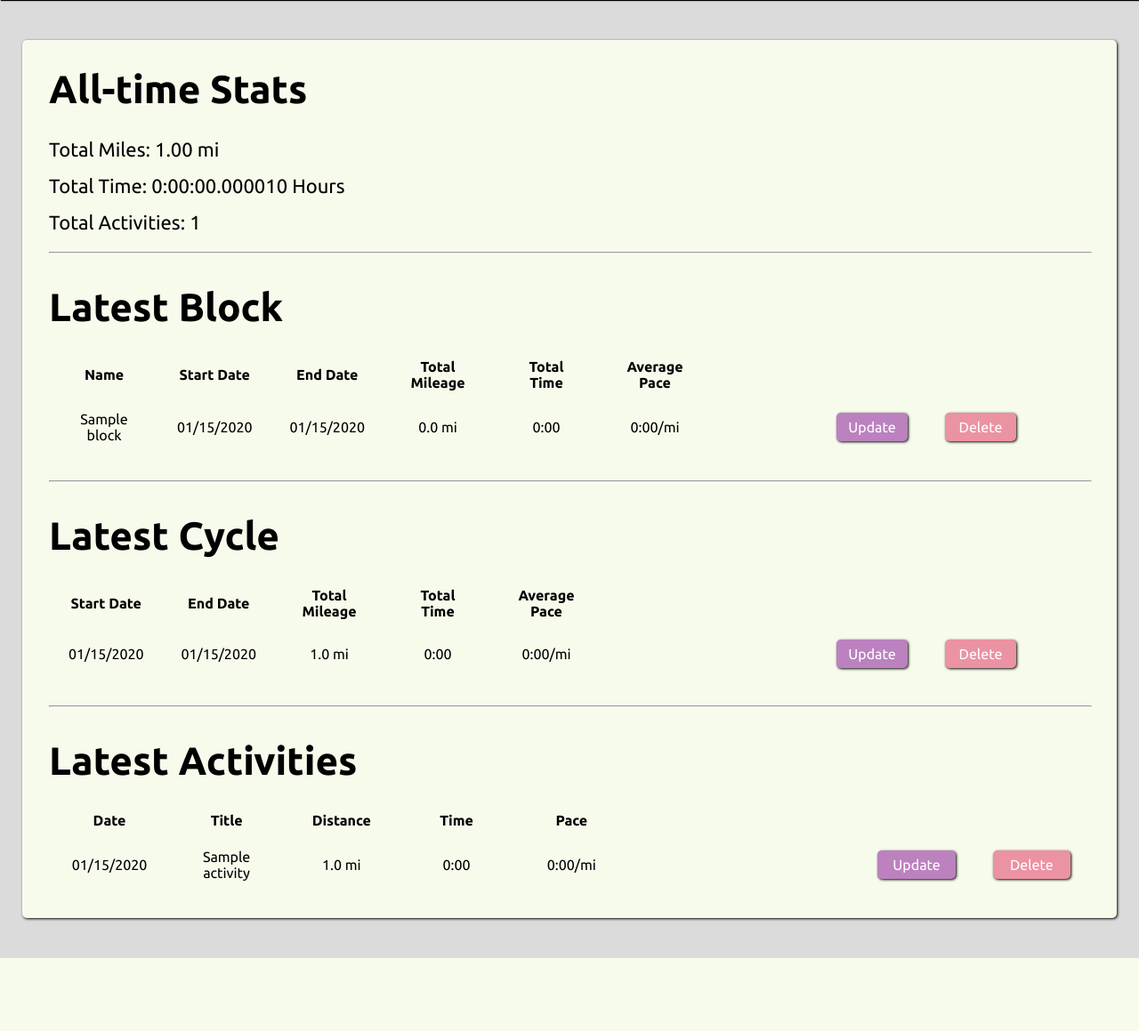
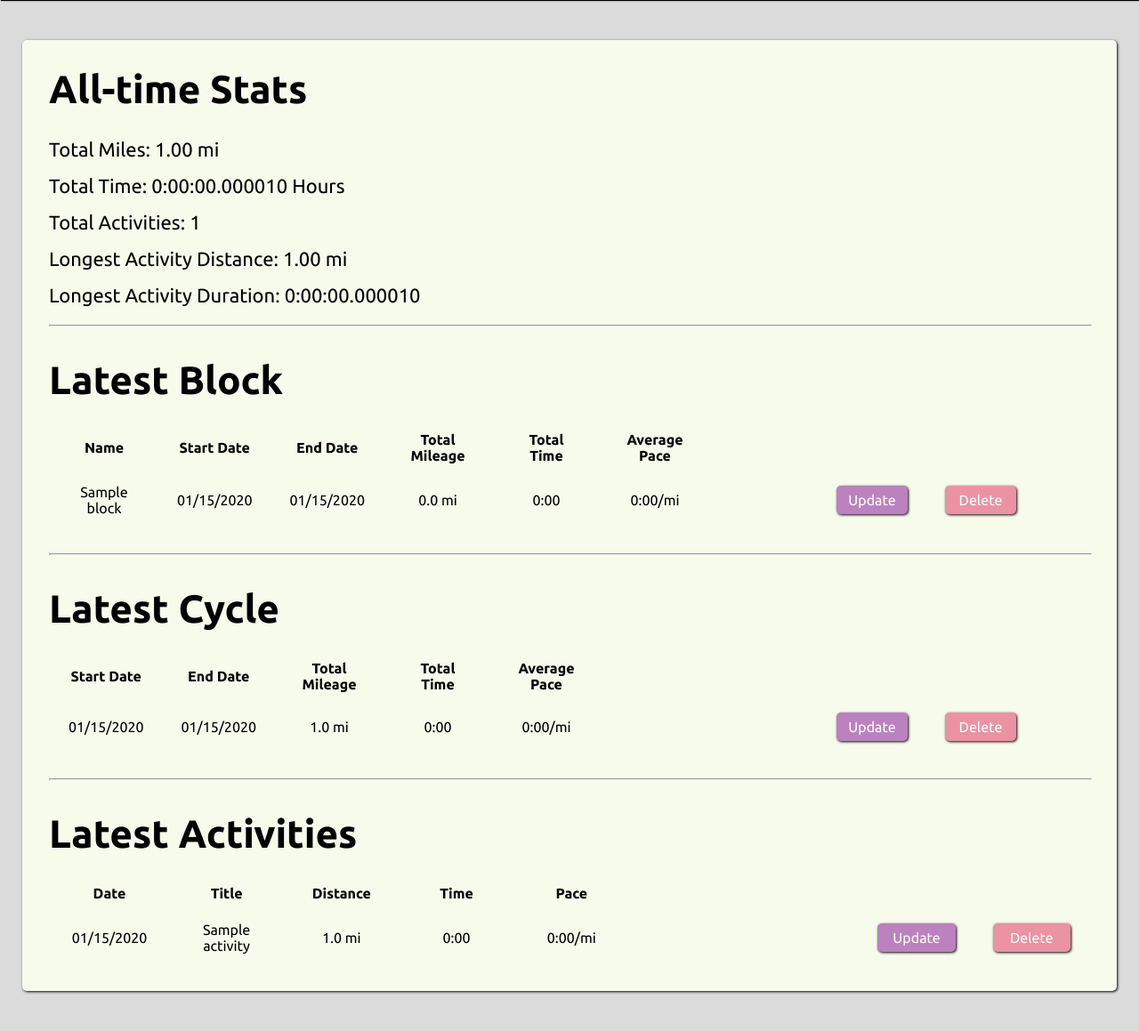
Before and after one commit to muno17/Tempo, a Django app: page / in a window 1280 px wide. Shown: the part 44-1203 px from the top of the page at 89% size. Before the commit the page ends 1121 px from the top, so only its background shows below. Run offline with Django 5.2, Linux system fonts and the light colour scheme; tables that the repository leaves empty hold one stand-in row (values such as "Sample post").

Commit message:
add stats for lognest activity duration and distance

```diff
--- a/templates/index.html
+++ b/templates/index.html
@@ -9,6 +9,8 @@
         <div>Total Miles: {{ total_miles|as_distance }}</div>
         <div>Total Time: {{ total_duration }} Hours</div>
         <div>Total Activities: {{ activity_count }}</div>
+        <div>Longest Activity Distance: {{ longest_run|as_distance }} </div>
+        <div>Longest Activity Duration: {{ longest_duration }} </div>
     </div>
     {% if latest_block %}
         <hr>
--- a/training/views.py
+++ b/training/views.py
@@ -3,7 +3,7 @@ from django.forms import inlineformset_factory, NumberInput, TextInput, DateInpu
 from django.shortcuts import redirect
 from django.urls import reverse_lazy
 from django.views.generic import ListView, TemplateView, DetailView, CreateView, UpdateView, DeleteView
-from django.db.models import Sum
+from django.db.models import Sum, Max
 from .models import Block, Cycle, Activity, Segment, Shoe
 
 
@@ -20,8 +20,13 @@ class IndexView(TemplateView):
         context['total_miles'] = round(Segment.objects.aggregate(Sum('distance'))['distance__sum'],2)
         context['total_duration'] = Segment.objects.aggregate(Sum('duration'))['duration__sum']
         context['activity_count'] = Activity.objects.count()
-        # longest run
-        # average overall pace
+        context['longest_run'] = round(Activity.objects.annotate(
+            total_miles=Sum('segments__distance')
+        ).aggregate(Max('total_miles'))['total_miles__max'] or 0.0, 2)
+        context['longest_duration'] = Activity.objects.annotate(
+            total_duration=Sum('segments__duration')
+        ).aggregate(Max('total_duration'))['total_duration__max'] or 0.0
+
         return context
 
 
```
